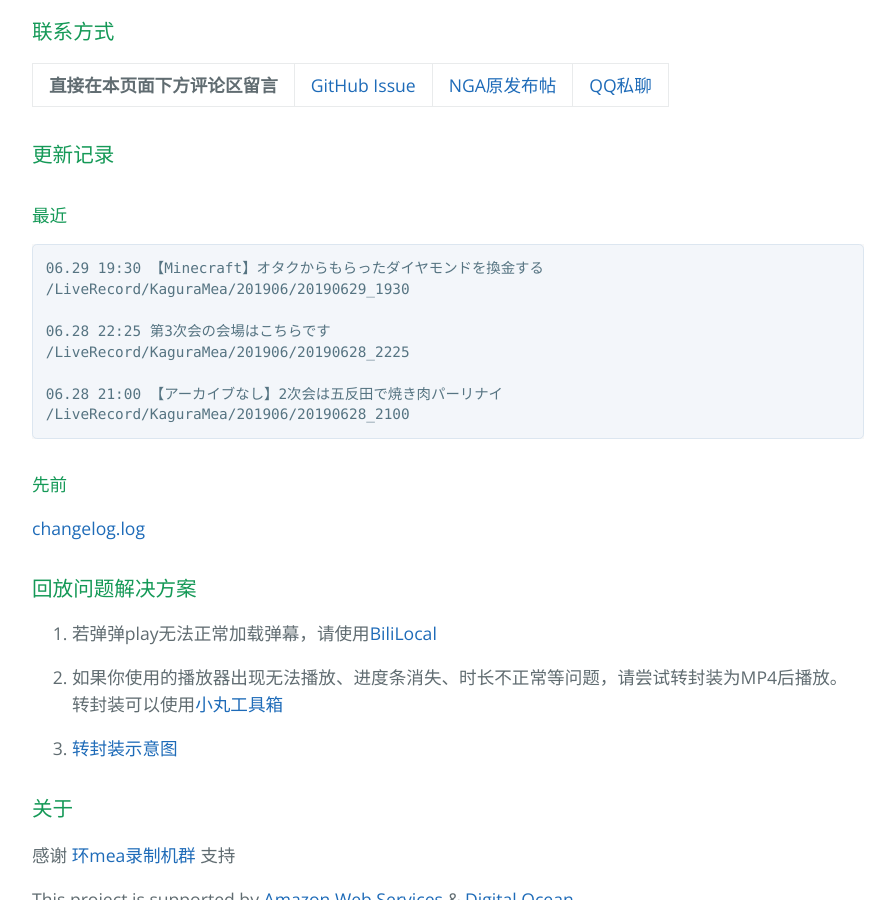
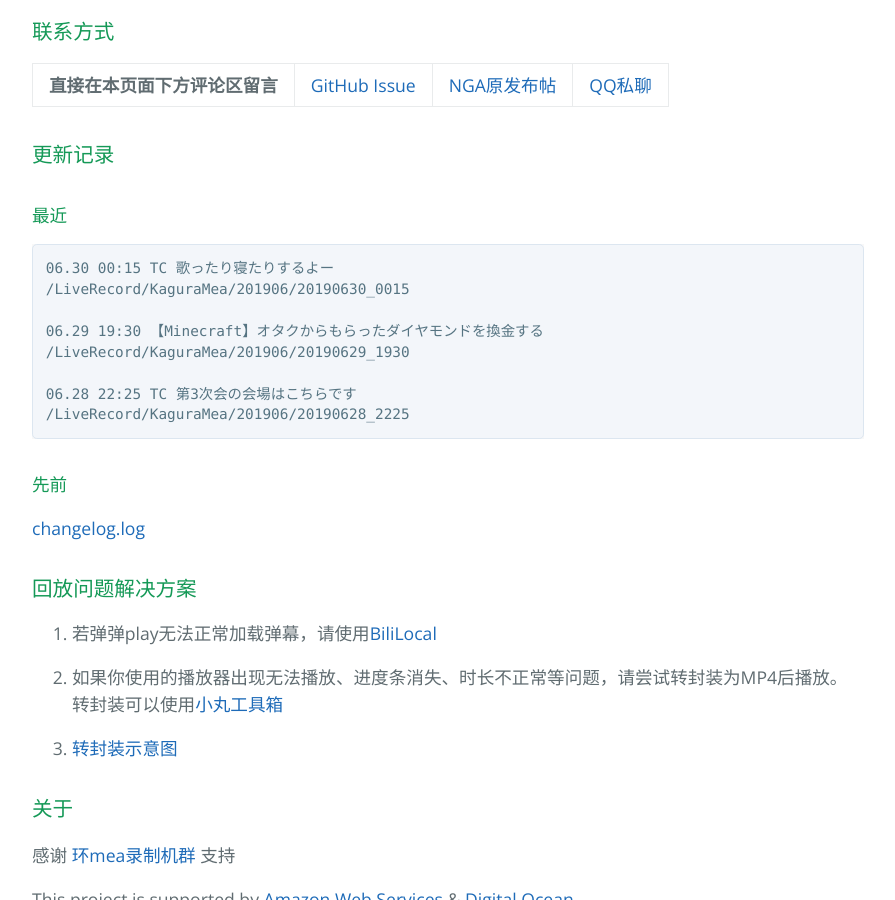
Before and after one commit to kaguramea-record/kaguramea-record.github.io, a Jekyll site: the page built from index.md, in a window 1280 px wide and 900 px high, scrolled down 1170 px. Shown: the whole window, without its empty margins (192-1087 px from the left). Built offline with Jekyll 4.4.1, drawn with Linux system fonts in a browser that asks for light colours; comment, search, counter and statistics services are not loaded.

Commit message:
Update 190630

````diff
--- a/index.md
+++ b/index.md
@@ -38,14 +38,14 @@ layout: default
 #### 最近
 
 ```
+06.30 00:15 TC 歌ったり寝たりするよー
+/LiveRecord/KaguraMea/201906/20190630_0015
+
 06.29 19:30 【Minecraft】オタクからもらったダイヤモンドを換金する
 /LiveRecord/KaguraMea/201906/20190629_1930
 
-06.28 22:25 第3次会の会場はこちらです
+06.28 22:25 TC 第3次会の会場はこちらです
 /LiveRecord/KaguraMea/201906/20190628_2225
-
-06.28 21:00 【アーカイブなし】2次会は五反田で焼き肉パーリナイ
-/LiveRecord/KaguraMea/201906/20190628_2100
 ```
 
 #### 先前
````
Also changed, not shown: 1 other file.
